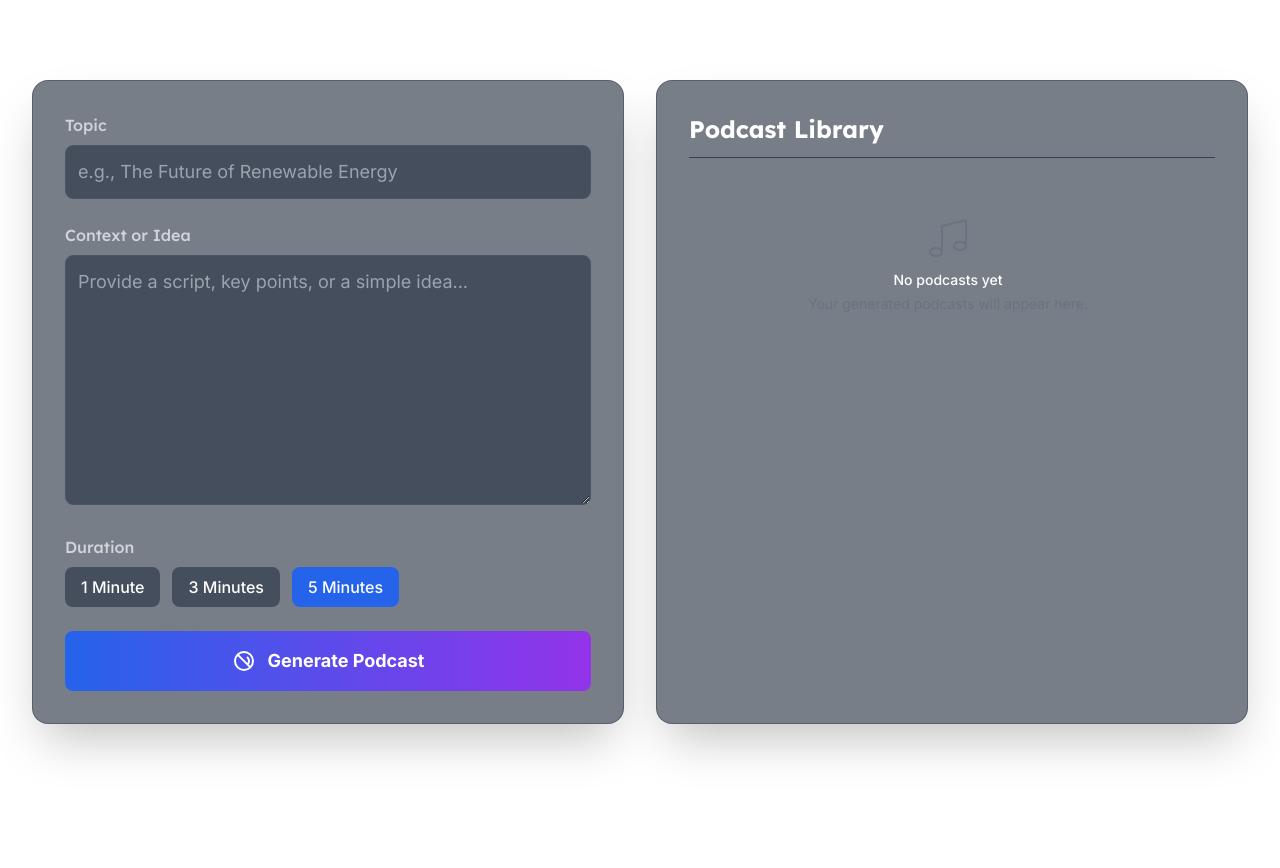
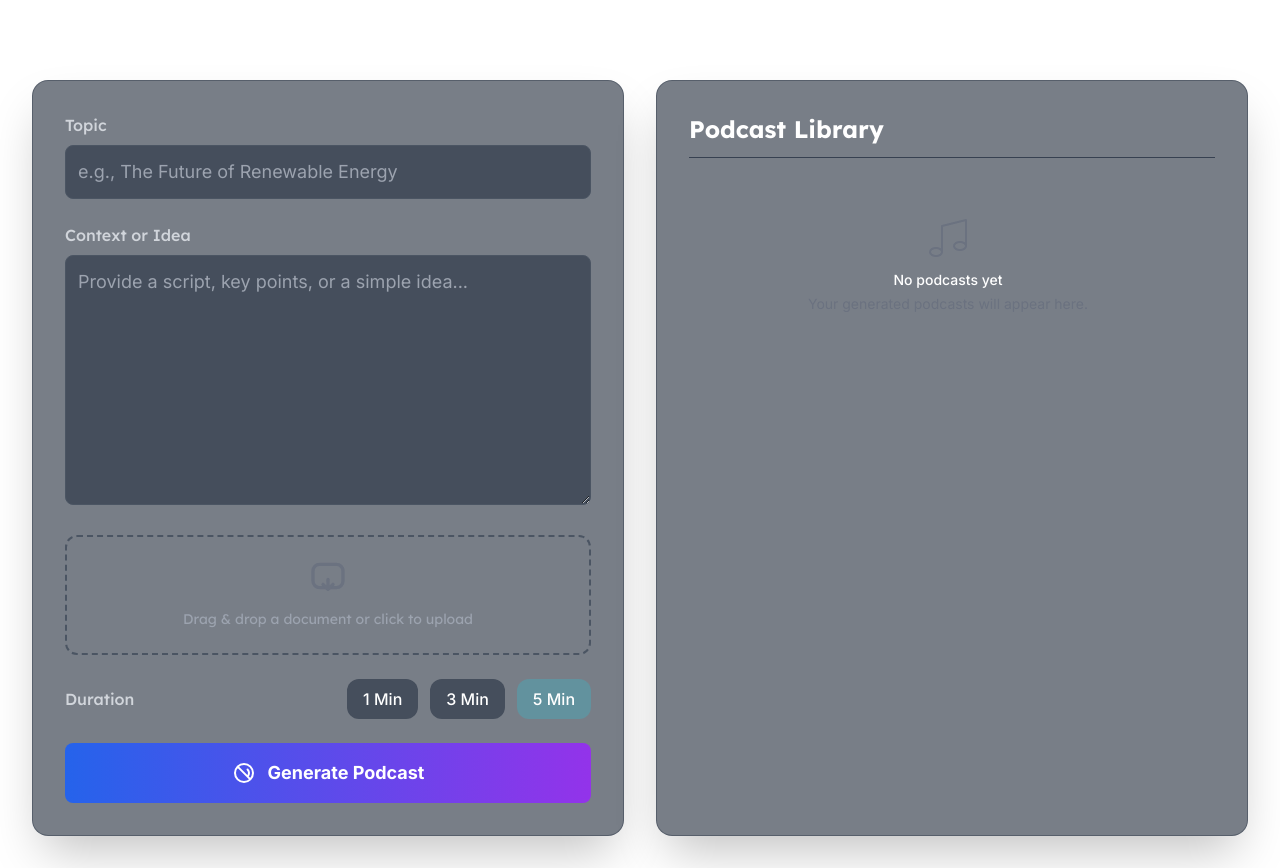
Before and after one commit to jmvanwie/mosaicdgitial_sonify, a plain HTML site: page index.html in a window 1280 px wide. Before the commit the page ends 800 px from the top, so only its background shows below. Drawn offline with nearby package versions, Linux system fonts and the light colour scheme.

Commit message:
feat: Add initial frontend for AI podcast generator

```diff
--- a/index.html
+++ b/index.html
@@ -54,6 +54,10 @@
         .status-loading {
             animation: pulse-bg 2s infinite;
         }
+        /* Custom color for selected button */
+        .bg-custom-selected {
+            background-color: #62929e;
+        }
     </style>
 </head>
 <body class="text-white">
@@ -72,12 +76,19 @@
                         <label for="context" class="block text-base font-medium text-gray-300 mb-2 font-display">Context or Idea</label>
                         <textarea id="context" rows="8" class="w-full bg-gray-700/80 border border-gray-600 text-white text-lg rounded-lg p-3 focus:ring-2 focus:ring-blue-500 focus:border-blue-500 transition" placeholder="Provide a script, key points, or a simple idea..."></textarea>
                     </div>
-                    <div>
-                        <label class="block text-base font-medium text-gray-300 mb-2 font-display">Duration</label>
+                     <div class="border-2 border-dashed border-gray-600 rounded-xl p-6 text-center cursor-pointer hover:border-blue-500 hover:bg-gray-700/30 transition">
+                        <svg class="mx-auto h-10 w-10 text-gray-500 mb-2" fill="none" viewBox="0 0 24 24" stroke="currentColor" stroke-width="2">
+                          <path stroke-linecap="round" stroke-linejoin="round" d="M7 16a4 4 0 01-4-4V6a4 4 0 014-4h10a4 4 0 014 4v6a4 4 0 01-4 4H7z" />
+                          <path stroke-linecap="round" stroke-linejoin="round" d="M12 11v6m0 0l-3-3m3 3l3-3" />
+                        </svg>
+                        <p class="text-sm text-gray-400 font-display">Drag & drop a document or click to upload</p>
+                    </div>
+                    <div class="flex items-center justify-between">
+                        <label class="block text-base font-medium text-gray-300 font-display">Duration</label>
                         <div id="duration-selector" class="flex flex-wrap gap-3">
-                            <button class="duration-btn bg-gray-700/80 hover:bg-gray-600/80 text-white font-medium py-2 px-4 rounded-lg transition" data-duration="1 minute">1 Minute</button>
-                            <button class="duration-btn bg-gray-700/80 hover:bg-gray-600/80 text-white font-medium py-2 px-4 rounded-lg transition" data-duration="3 minutes">3 Minutes</button>
-                            <button class="duration-btn bg-blue-600 text-white font-medium py-2 px-4 rounded-lg transition selected" data-duration="5 minutes">5 Minutes</button>
+                            <button class="duration-btn bg-gray-700/80 hover:bg-gray-600/80 text-white font-medium py-2 px-4 rounded-xl transition" data-duration="1 minute">1 Min</button>
+                            <button class="duration-btn bg-gray-700/80 hover:bg-gray-600/80 text-white font-medium py-2 px-4 rounded-xl transition" data-duration="3 minutes">3 Min</button>
+                            <button class="duration-btn bg-custom-selected text-white font-medium py-2 px-4 rounded-xl transition selected" data-duration="5 minutes">5 Min</button>
                         </div>
                     </div>
                     <div>
@@ -124,11 +135,11 @@
             if (e.target.classList.contains('duration-btn')) {
                 // Remove selected state from all buttons
                 durationSelector.querySelectorAll('.duration-btn').forEach(btn => {
-                    btn.classList.remove('bg-blue-600', 'selected');
+                    btn.classList.remove('bg-custom-selected', 'selected');
                     btn.classList.add('bg-gray-700/80', 'hover:bg-gray-600/80');
                 });
                 // Add selected state to the clicked button
-                e.target.classList.add('bg-blue-600', 'selected');
+                e.target.classList.add('bg-custom-selected', 'selected');
                 e.target.classList.remove('bg-gray-700/80', 'hover:bg-gray-600/80');
             }
         });
```
